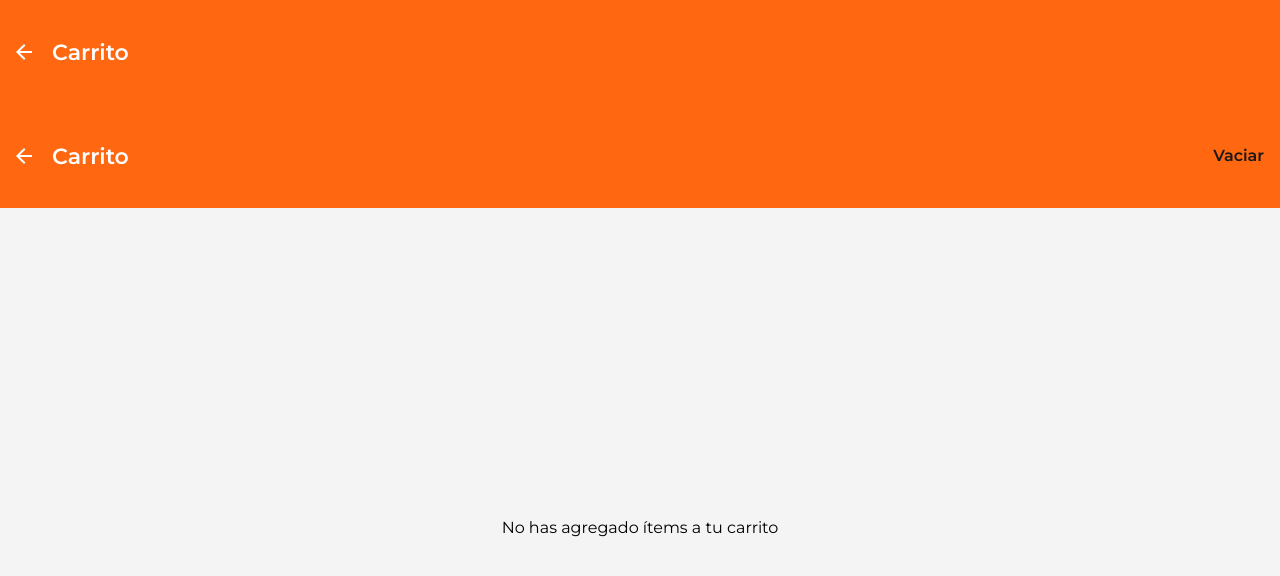
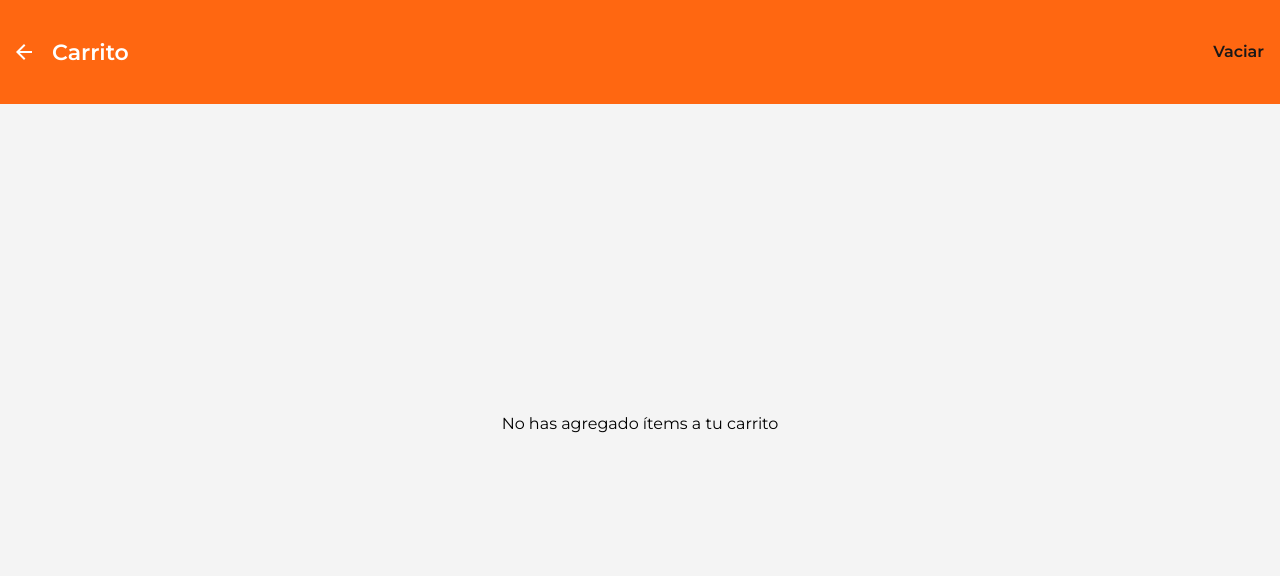
Before and after one commit to No-Country/s12-25-t-java-next, a Next.js app in the folder Frontend/: page /cart/empty in a window 1280 px wide. Shown: the top 576 px of the page. Built offline with nearby package versions, Linux system fonts and the light colour scheme.

Commit message:
delete header layout

```diff
--- a/Frontend/src/app/(cart)/layout.tsx
+++ b/Frontend/src/app/(cart)/layout.tsx
@@ -10,8 +10,6 @@ export const metadata: Metadata = {
 function CartLayout({ children }: { children: React.ReactNode }) {
   return (
     <div>
-
-     <HeaderBack text="Carrito" />
       <main className="min-h-[90vh]">
       {children}
       </main>
```
